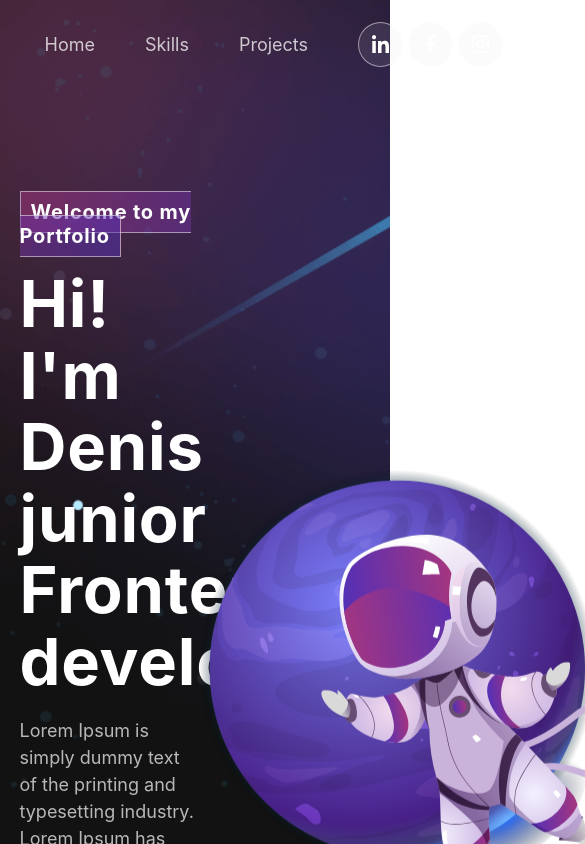
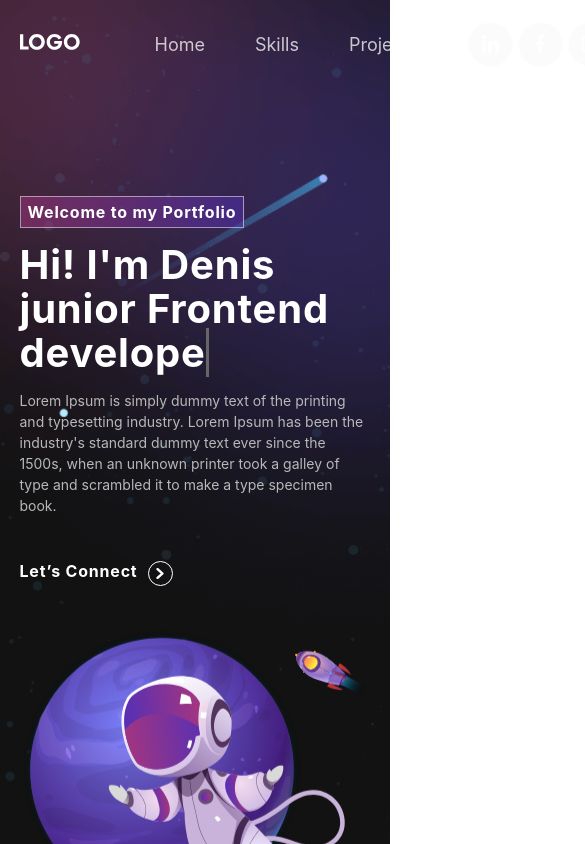
Before and after one commit to liroan/portfolioSite, a React (Create React App) app: page / in a window 390 px wide. Shown: the top 844 px of the page, 585 px wide, since content can reach past the window. Built offline with nearby package versions, Linux system fonts and the light colour scheme.

Commit message:
adaptive_banner: I made an adaptive banner

```diff
--- a/src/components/Container/Container.module.scss
+++ b/src/components/Container/Container.module.scss
@@ -2,3 +2,16 @@
   width: 90%;
   margin: 0 auto;
 }
+
+
+@media screen and (max-width: 750px) {
+  .container {
+    width: 70%;
+  }
+}
+
+@media screen and (max-width: 550px) {
+  .container {
+    width: 90%;
+  }
+}
--- a/src/components/Header/Header.module.scss
+++ b/src/components/Header/Header.module.scss
@@ -4,14 +4,18 @@
   width: 100%;
   z-index: 10000;
   &__logo {
+    margin-right: 50px;
     img {
+      min-width: 60px;
       max-width: 120px;
       width: 100%;
     }
   }
-  &__navigate {
+  &__refs {
     display: flex;
     align-items: center;
+  }
+  &__navigate {
     li {
       margin: 0 25px;
     }
--- a/src/components/Header/Header.tsx
+++ b/src/components/Header/Header.tsx
@@ -25,32 +25,16 @@ const Header = () => {
                     <img src={logo} alt=""/>
                 </div>
                 <nav className={styles.header__navigate}>
-                    <ul>
-                        <li className={styles.header__navigate_opacity}>
-                            <a href="">Home</a>
-                        </li>
-                    </ul>
-                    <ul>
-                        <li className={styles.header__navigate_opacity}>
-                            <a href="">Skills</a>
-                        </li>
-                    </ul>
-                    <ul>
-                        <li className={styles.header__navigate_opacity}>
-                            <a href="">Projects</a>
-                        </li>
-                    </ul>
-                    <ul>
+                    <ul className={styles.header__refs}>
+                        <li className={styles.header__navigate_opacity}><a href="">Home</a></li>
+                        <li className={styles.header__navigate_opacity}><a href="">Skills</a></li>
+                        <li className={styles.header__navigate_opacity}><a href="">Projects</a></li>
                         <li className={styles.header__navigate_big}>
                             <SocialRef href="/" image={navIcon1}/>
                             <SocialRef href="/" image={navIcon2}/>
                             <SocialRef href="/" image={navIcon3}/>
                         </li>
-                    </ul>
-                    <ul>
-                        <li>
-                            <Button>Let`s connect</Button>
-                        </li>
+                        <li><Button>Let`s connect</Button></li>
                     </ul>
                 </nav>
             </Container>
--- a/src/views/Banner/Banner.module.scss
+++ b/src/views/Banner/Banner.module.scss
@@ -74,8 +74,10 @@
   &__image{
     text-align: center;
     width: 50%;
+    margin-left: 50px;
     img {
-      width: 500px;
+      max-width: 500px;
+      width: 100%;
     }
     animation: slidein 3s linear infinite;
   }
@@ -92,3 +94,68 @@
     transform: translateY(-20px);
   }
 }
+
+
+@media screen and (max-width: 1000px) {
+  .banner {
+    &__developerInfo {
+      font-size: 40px;
+      margin-bottom: 15px;
+      color: #fff;
+    }
+    &__greeting {
+      span {
+        padding: 5px 7px;
+        font-size: 16px;
+      }
+    }
+    &__info {
+      p {
+        font-size: 14px;
+      }
+    }
+    &__connect {
+      margin-top: 40px;
+      span {
+        font-size: 16px;
+      }
+    }
+  }
+}
+
+@media screen and (max-width: 750px) {
+  .banner {
+    & > div {
+      flex-wrap: wrap;
+      justify-content: center;
+    }
+    &__developerInfo {
+      font-size: 40px;
+      margin-bottom: 15px;
+      color: #fff;
+    }
+    &__greeting {
+      span {
+        padding: 5px 7px;
+        font-size: 16px;
+      }
+    }
+    &__info {
+      width: 100%;
+      p {
+        font-size: 14px;
+      }
+    }
+    &__connect {
+      margin-top: 40px;
+      span {
+        font-size: 16px;
+      }
+    }
+    &__image {
+      width: 100%;
+      margin-top: 50px;
+      margin-left: 0;
+    }
+  }
+}
```
